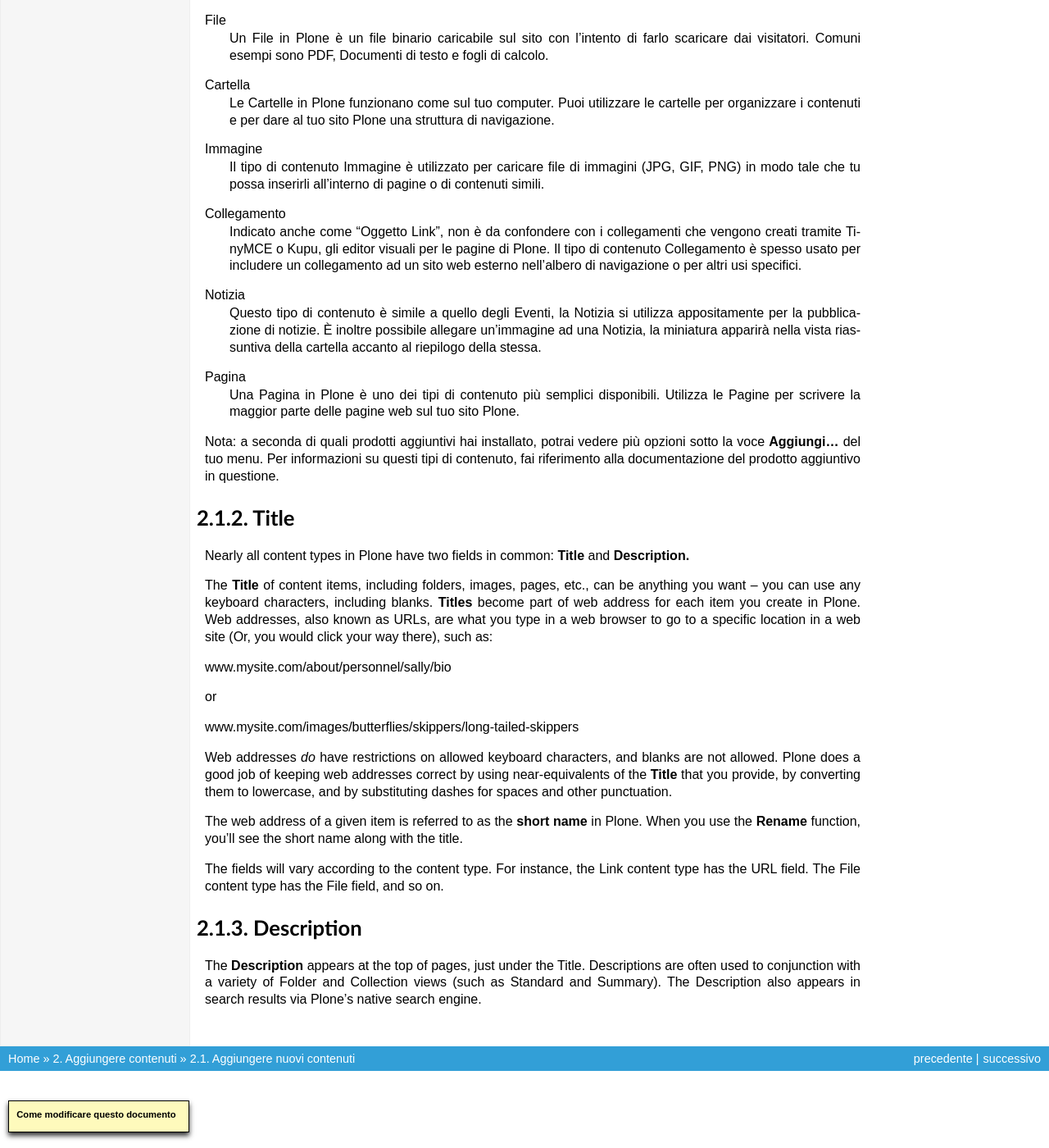
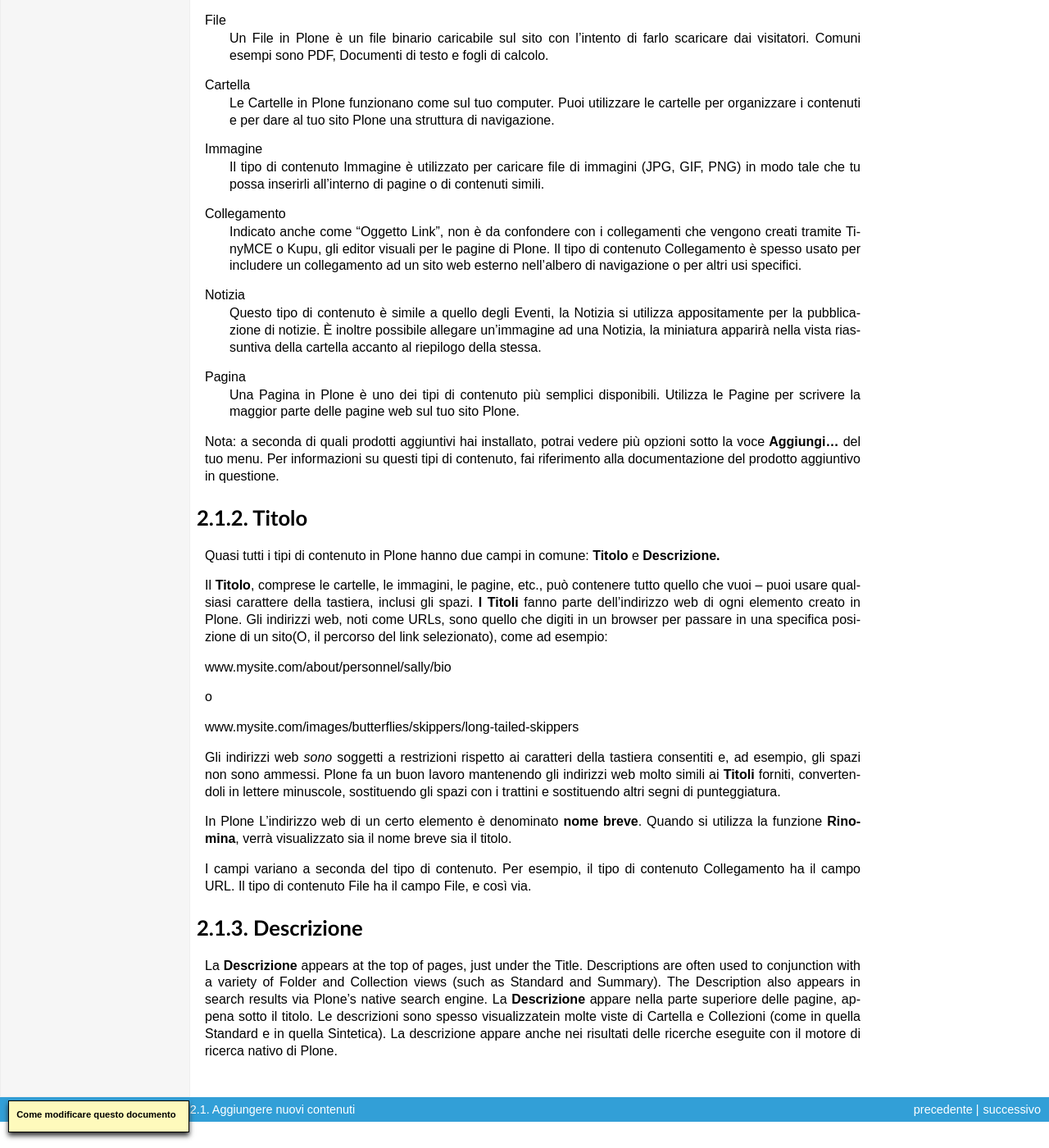
Before and after one commit to plone-it/collective.italiandocumentation, a Sphinx documentation site: the page built from source/adding-content/adding-new-content.rst, in a window 1280 px wide and 1400 px high, scrolled down 1415 px. Shown: the whole window at 82% size. Built offline with Sphinx 7.4.7, drawn with Linux system fonts in a browser that asks for light colours; some of the changed text lies outside the part shown.

Commit message:
Tradotto adding-new-content.rst

```diff
--- a/source/adding-content/adding-new-content.rst
+++ b/source/adding-content/adding-new-content.rst
@@ -91,43 +91,47 @@
 Per informazioni su questi tipi di contenuto, fai riferimento alla
 documentazione del prodotto aggiuntivo in questione.
 
-Title
------
+Titolo
+------
 
-Nearly all content types in Plone have two fields in common: **Title**
-and **Description.**
+Quasi tutti i tipi di contenuto in Plone hanno due campi in comune: **Titolo**
+e **Descrizione.**
 
-The **Title** of content items, including folders, images, pages, etc.,
-can be anything you want -- you can use any keyboard characters,
-including blanks. **Titles** become part of web address for each item
-you create in Plone. Web addresses, also known as URLs, are what you
-type in a web browser to go to a specific location in a web site (Or,
-you would click your way there), such as:
+Il **Titolo**, comprese le cartelle, le immagini, le pagine, etc.,
+può contenere tutto quello che vuoi -- puoi usare qualsiasi carattere della tastiera,
+inclusi gli spazi. **I Titoli** fanno parte dell'indirizzo web di ogni
+elemento creato in Plone. Gli indirizzi web, noti come URLs, sono quello
+che digiti in un browser per passare in una specifica posizione di un sito(O,
+il percorso del link selezionato), come ad esempio:
 
 www.mysite.com/about/personnel/sally/bio
 
-or
+o
 
 www.mysite.com/images/butterflies/skippers/long-tailed-skippers
 
-Web addresses *do* have restrictions on allowed keyboard characters, and
-blanks are not allowed. Plone does a good job of keeping web addresses
-correct by using near-equivalents of the **Title** that you provide, by
-converting them to lowercase, and by substituting dashes for spaces and
-other punctuation.
+Gli indirizzi web *sono* soggetti a restrizioni rispetto ai caratteri della tastiera
+consentiti e, ad esempio, gli spazi non sono ammessi. Plone fa un buon lavoro
+mantenendo gli indirizzi web molto simili ai **Titoli** forniti, convertendoli in
+lettere minuscole, sostituendo gli spazi con i trattini e sostituendo altri
+segni di punteggiatura.
 
-The web address of a given item is referred to as the **short name** in
-Plone. When you use the **Rename** function, you'll see the short name
-along with the title.
+In Plone L'indirizzo web di un certo elemento è denominato **nome breve**.
+Quando si utilizza la funzione **Rinomina**, verrà visualizzato  sia
+il nome breve sia il titolo.
 
-The fields will vary according to the content type. For instance, the
-Link content type has the URL field. The File content type has the File
-field, and so on.
+I campi variano a seconda del tipo di contenuto. Per esempio, il tipo di
+contenuto Collegamento ha il campo URL. Il tipo di contenuto File ha il
+campo File, e così via.
 
-Description
+Descrizione
 -----------
 
-The **Description** appears at the top of pages, just under the Title.
+La **Descrizione** appears at the top of pages, just under the Title.
 Descriptions are often used to conjunction with a variety of Folder and
 Collection views (such as Standard and Summary). The Description also
 appears in search results via Plone's native search engine.
+La **Descrizione** appare nella parte superiore delle pagine, appena sotto il titolo.
+Le descrizioni sono spesso visualizzatein molte viste di Cartella e
+Collezioni (come in quella Standard e in quella Sintetica). La descrizione
+appare anche nei risultati delle ricerche eseguite con il  motore di ricerca nativo di Plone.
```
